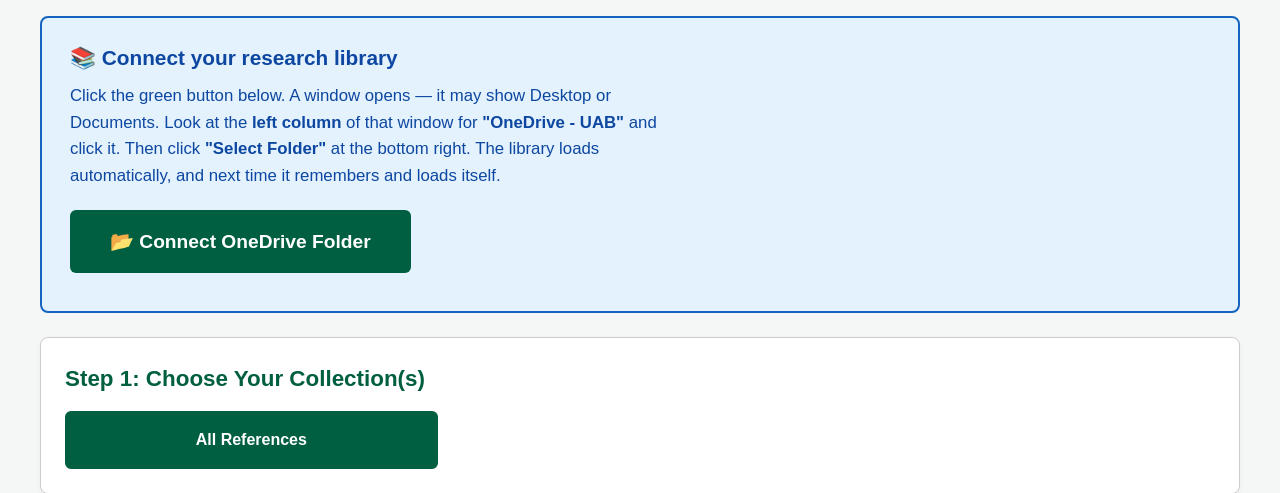
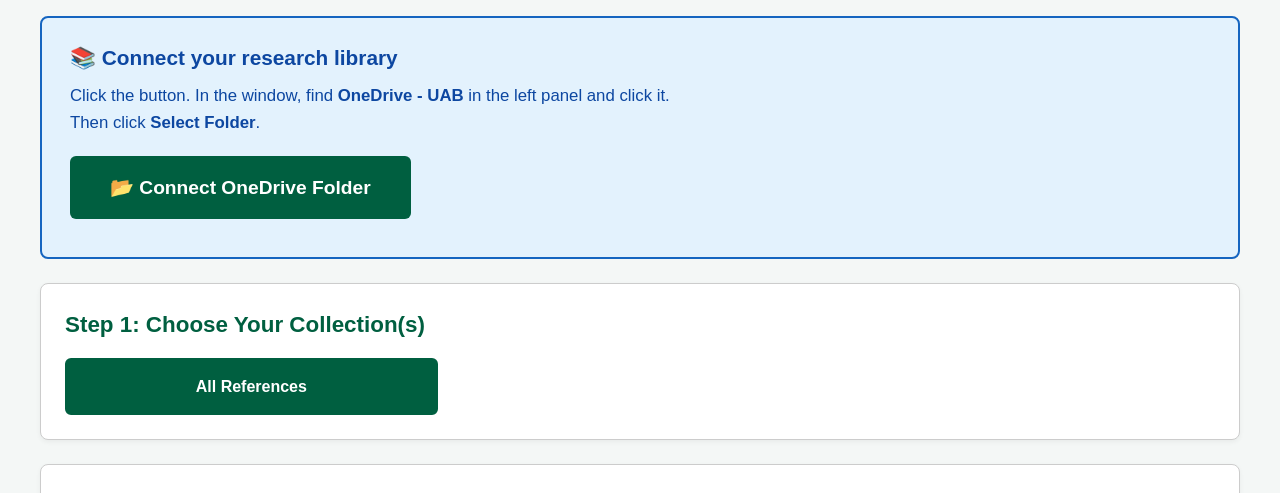
Before and after one commit to Shmegelj/LanziLabTool-Web, a Flask app: page / in a window 1280 px wide. Shown: the part 150-643 px from the top of the page. Run offline with Flask 3, Linux system fonts and the light colour scheme.

Commit message:
Update OneDrive connection instructions
Simplified instructions for connecting to OneDrive.

```diff
--- a/templates/index.html
+++ b/templates/index.html
@@ -132,8 +132,7 @@
         <div id="upload-panel">
             <p style="font-size:1.3rem; font-weight:bold; margin:0 0 0.6rem;">&#128218; Connect your research library</p>
             <p style="margin:0 0 1.25rem; font-size:1.05rem; max-width:620px; line-height:1.6;">
-                Click the green button below. A window opens &mdash; it may show Desktop or Documents. Look at the <strong>left column</strong> of that window for <strong>"OneDrive&nbsp;&#8209;&nbsp;UAB"</strong> and click it. Then click <strong>"Select Folder"</strong> at the bottom right.
-                The library loads automatically, and next time it remembers and loads itself.
+                Click the button. In the window, find <strong>OneDrive&nbsp;&#8209;&nbsp;UAB</strong> in the left panel and click it. Then click <strong>Select Folder</strong>.
             </p>
             <button id="connect-btn" onclick="connectOneDrive()">&#128194; Connect OneDrive Folder</button>
             <div role="status" aria-live="polite" id="upload-status" style="margin-top:0.85rem; font-size:0.95rem; font-style:italic;"></div>
```
